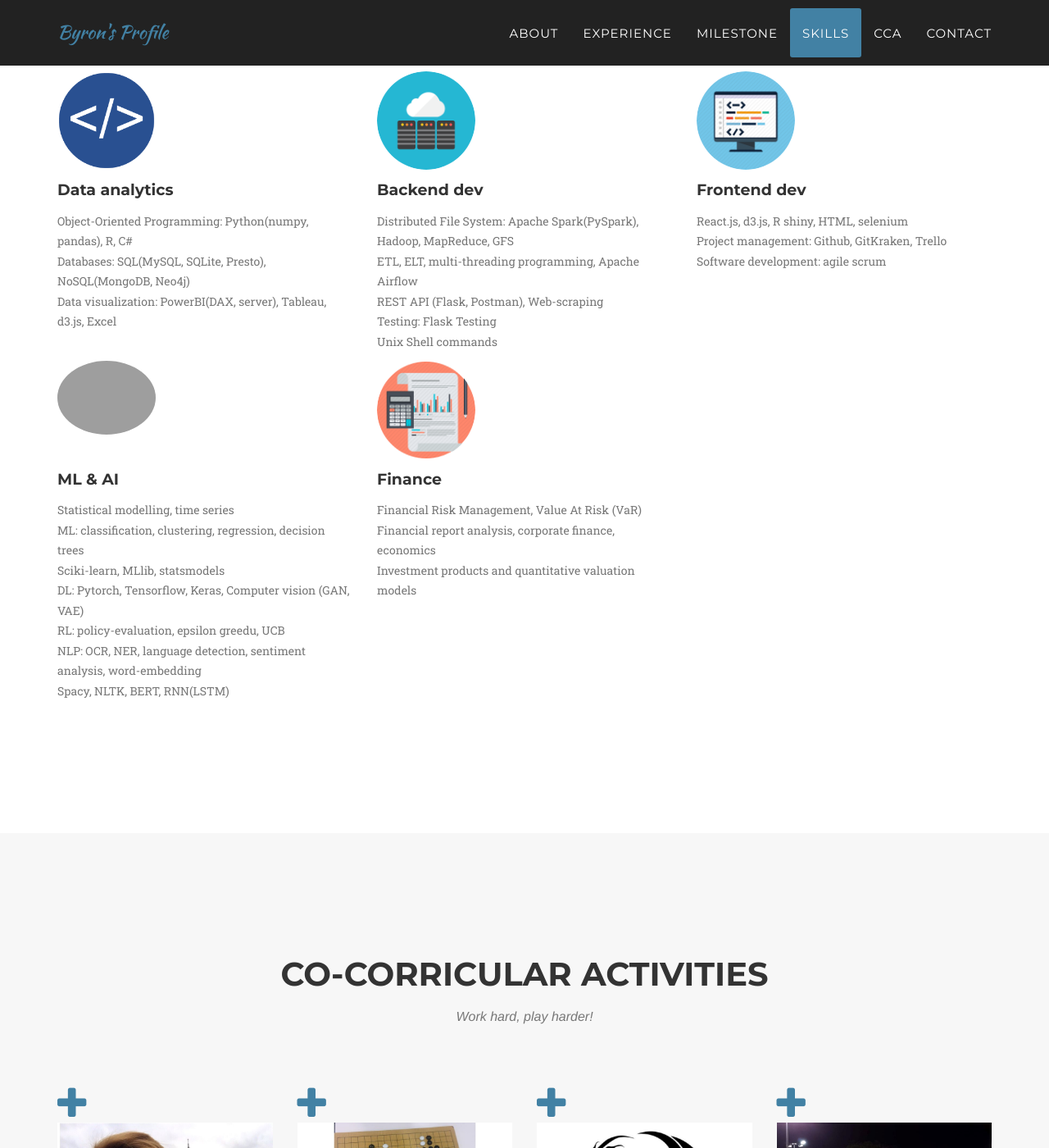
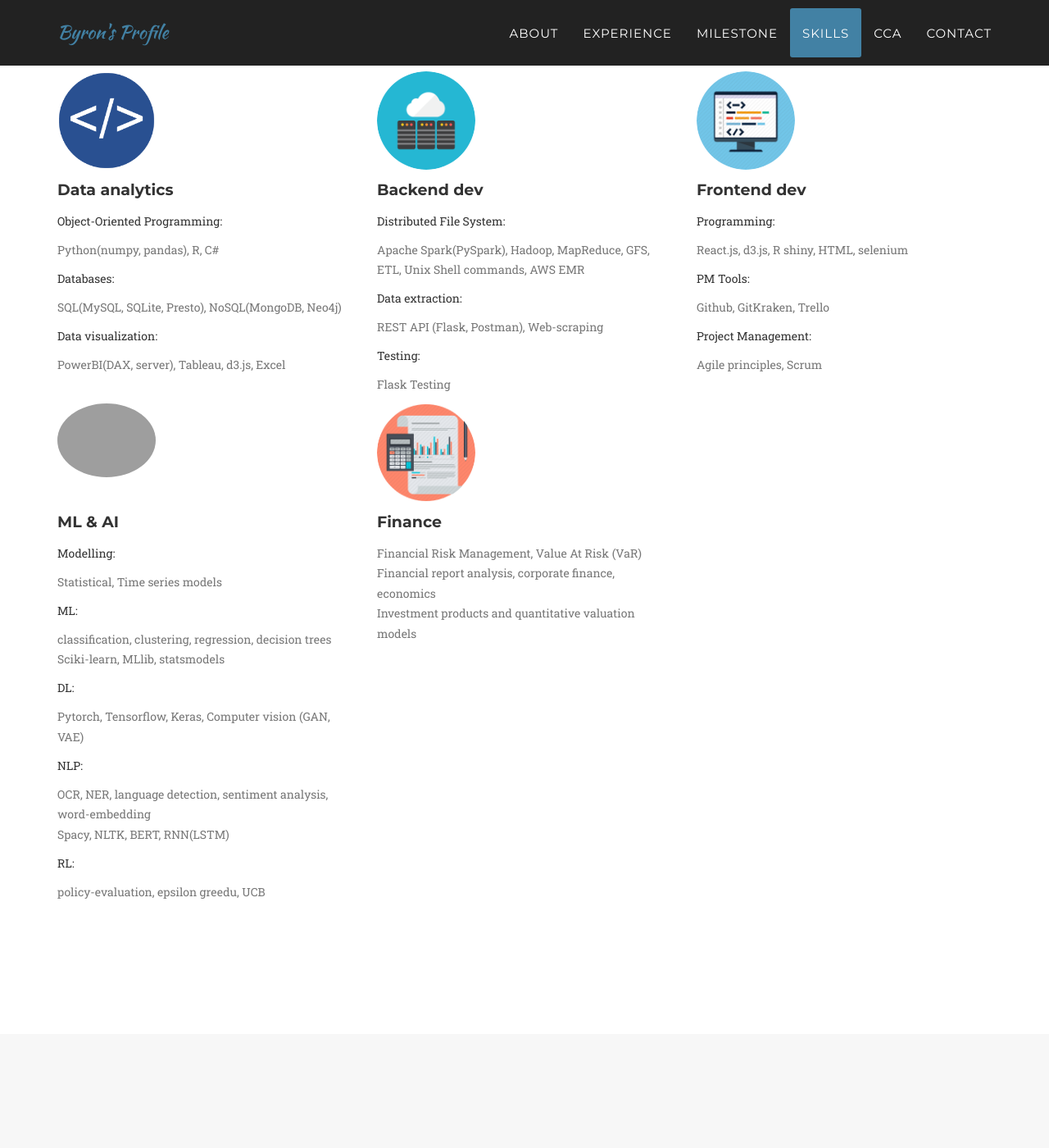
Before and after one commit to yingjiebyron/byron.GitHub.io, a Jekyll site: the page built from index.html, in a window 1280 px wide and 1400 px high, scrolled down 6280 px. Shown: the whole window at 82% size. Built offline with Jekyll 4.4.1, drawn with Linux system fonts in a browser that asks for light colours; some web fonts are replaced.

Commit message:
skills md bold txt

```diff
--- a/_includes/skills.html
+++ b/_includes/skills.html
@@ -16,11 +16,12 @@
                     <img class="img-circle img-responsive" src="{{ site.baseurl }}/img/skills/programming.png" alt="">
                 </span>
                 <h4 class="service-heading">Data analytics</h4>
-                <p class="text-muted">
-                    Object-Oriented Programming: Python(numpy, pandas), R, C#<br>
-                    Databases: SQL(MySQL, SQLite, Presto), NoSQL(MongoDB, Neo4j)<br>
-                    Data visualization: PowerBI(DAX, server), Tableau, d3.js, Excel<br>
-                </p>
+                <p class="font-weight-bold">Object-Oriented Programming: </p>
+                <p class="text-muted">Python(numpy, pandas), R, C#<br></p>
+                <p class="font-weight-bold">Databases: </p>
+                <p class="text-muted">SQL(MySQL, SQLite, Presto), NoSQL(MongoDB, Neo4j)<br></p>
+                <p class="font-weight-bold">Data visualization: </p>
+                <p class="text-muted">PowerBI(DAX, server), Tableau, d3.js, Excel<br></p>
             </div>
             <div class="col-md-4 col-sm-6 portfolio-item">
                 <span class="fa-stack fa-4x">
@@ -29,13 +30,12 @@
                     <img class="img-circle img-responsive" src="{{ site.baseurl }}/img/skills/backend.png" alt="">
                 </span>
                 <h4 class="service-heading">Backend dev</h4>
-                <p class="text-muted">
-                    Distributed File System: Apache Spark(PySpark), Hadoop, MapReduce, GFS<br>
-                    ETL, ELT, multi-threading programming, Apache Airflow<br>
-                    REST API (Flask, Postman), Web-scraping<br>
-                    Testing: Flask Testing<br>
-                    Unix Shell commands<br>
-                </p>
+                <p class="font-weight-bold">Distributed File System: </p>
+                <p class="text-muted">Apache Spark(PySpark), Hadoop, MapReduce, GFS, ETL, Unix Shell commands, AWS EMR<br></p>
+                <p class="font-weight-bold">Data extraction: </p>
+                <p class="text-muted">REST API (Flask, Postman), Web-scraping<br></p>
+                <p class="font-weight-bold">Testing: </p>
+                <p class="text-muted">Flask Testing<br></p>
             </div>
             <div class="col-md-4 col-sm-6 portfolio-item">
                 <span class="fa-stack fa-4x">
@@ -44,11 +44,12 @@
                     <img class="img-circle img-responsive" src="{{ site.baseurl }}/img/skills/frontend.png" alt="">
                 </span>
                 <h4 class="service-heading">Frontend dev</h4>
-                <p class="text-muted">
-                    React.js, d3.js, R shiny, HTML, selenium<br>
-                    Project management: Github, GitKraken, Trello<br>
-                    Software development: agile scrum<br>
-                </p>
+                <p class="font-weight-bold">Programming: </p>
+                <p class="text-muted">React.js, d3.js, R shiny, HTML, selenium<br></p>
+                <p class="font-weight-bold">PM Tools: </p>
+                <p class="text-muted">Github, GitKraken, Trello<br></p>
+                <p class="font-weight-bold">Project Management: </p>
+                <p class="text-muted">Agile principles, Scrum<br></p>
             </div>
         </div>
         <div class="row">
@@ -59,15 +60,16 @@
                     <img class="img-circle img-responsive" src="{{ site.baseurl }}/img/skills/ML.svg" alt="">
                 </span>
                 <h4 class="service-heading">ML & AI</h4>
-                <p class="text-muted">
-                    Statistical modelling, time series<br>
-                    ML: classification, clustering, regression, decision trees<br>
-                    Sciki-learn, MLlib, statsmodels<br>
-                    DL: Pytorch, Tensorflow, Keras, Computer vision (GAN, VAE)<br>
-                    RL: policy-evaluation, epsilon greedu, UCB<br>
-                    NLP: OCR, NER, language detection, sentiment analysis, word-embedding<br>
-                    Spacy, NLTK, BERT, RNN(LSTM)<br>
-                </p>
+                <p class="font-weight-bold">Modelling: </p>
+                <p class="text-muted">Statistical, Time series models<br></p>
+                <p class="font-weight-bold">ML: </p>
+                <p class="text-muted">classification, clustering, regression, decision trees<br>Sciki-learn, MLlib, statsmodels<br></p>
+                <p class="font-weight-bold">DL: </p>
+                <p class="text-muted">Pytorch, Tensorflow, Keras, Computer vision (GAN, VAE)<br></p>
+                <p class="font-weight-bold">NLP: </p>
+                <p class="text-muted">OCR, NER, language detection, sentiment analysis, word-embedding<br>Spacy, NLTK, BERT, RNN(LSTM)<br></p>
+                <p class="font-weight-bold">RL: </p>
+                <p class="text-muted">policy-evaluation, epsilon greedu, UCB<br></p>
             </div>
             <div class="col-md-4 col-sm-6 portfolio-item">
                 <span class="fa-stack fa-4x">
```
